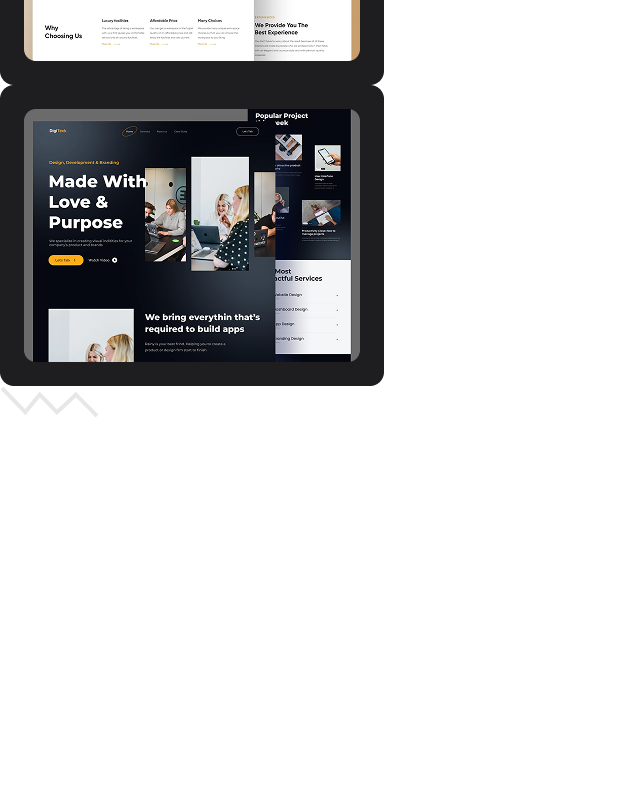
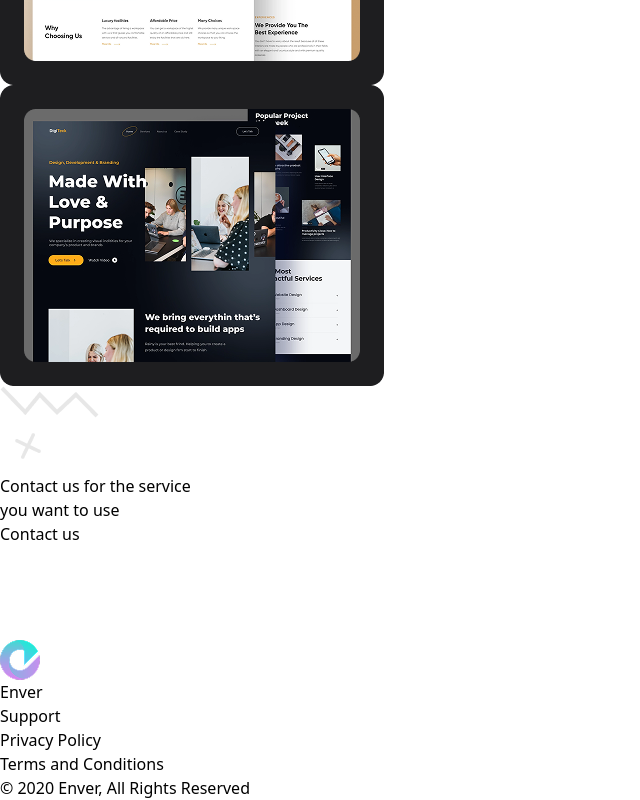
Before and after one commit to 11111Asif/build-your-awesome-project, a React (Vite) app: page / in a window 1280 px wide. Shown: the part 4974-5774 px from the top of the page, without its empty margins (0-640 px from the left). Before the commit the page ends 5392 px from the top, so only its background shows below. Built offline with nearby package versions, Linux system fonts and the light colour scheme.

Commit message:
added to fooder

```diff
--- /dev/null
+++ b/src/components/Contact/Contact.jsx
@@ -0,0 +1,17 @@
+import Add from '../../assets/add.png'
+import group29 from '../../assets/Group 162529.png'
+
+const Contact = () => {
+    return (
+        <div className="px-4 lg:px-10 bg-[#1E1E2080]">
+            <img src={Add} alt="" className='lg:ml-[1000px] ml-[300px]' />
+            <div className='lg:flex justify-center lg:py-7'>
+                <h2 className='lg:text-5xl text-3xl lg:w-[826px] h-[128px]'>Contact us for the service<br/> you want to use</h2>
+                <button className=' w-[201px] h-[60px] lg:mt-10 bg-[#5454d4]'>Contact us</button>
+            </div>
+            <img src={group29} alt="" className='w-[51px] h-[60px]' />
+        </div>
+    );
+};
+
+export default Contact;
--- /dev/null
+++ b/src/components/Footer/Footer.jsx
@@ -0,0 +1,24 @@
+import logo from '../../assets/Logo Icon 1.png'
+
+const Footer = () => {
+    return (
+        <div className="grid-cols-4 bg-base-200 space-y-6">
+            <div className="lg:flex text-center lg:justify-between py-10 px-4 lg:px-10">
+                <div className="col-span-1 flex gap-2 justify-center">
+                    <img src={logo} alt="" className='' />
+                    <h1 className='text-3xl font-bold'>Enver</h1>
+                </div>
+                <div className="col-span-2 lg:flex gap-5 mt-2">
+                    <p className=''>Support</p>
+                    <p>Privacy Policy</p>
+                    <p>Terms and Conditions</p>
+                </div>
+                <div className="col-span-1 mt-2">
+                    <p>© 2020 Enver, All Rights Reserved</p>
+                </div>
+            </div>
+        </div>
+    );
+};
+
+export default Footer;
--- a/src/components/Home/Home.jsx
+++ b/src/components/Home/Home.jsx
@@ -1,5 +1,7 @@
 import Banner from "../Banner/Banner";
 import Choice from "../Choice/Choice";
+import Contact from "../Contact/Contact";
+import Footer from "../Footer/Footer";
 import Header from "../Header/Header";
 import Portfolio from "../Portfolio/Portfolio";
 import Service from "../Service/Service";
@@ -13,6 +15,8 @@ const Home = () => {
             <Choice></Choice>
             <Service></Service>
             <Portfolio></Portfolio>
+            <Contact></Contact>
+            <Footer></Footer>
         </div>
     );
 };
--- a/src/components/Portfolio/Portfolio.jsx
+++ b/src/components/Portfolio/Portfolio.jsx
@@ -12,7 +12,7 @@ const Portfolio = () => {
             <div>
                 <div className='grid grid-cols-1 md:grid-cols-2 lg:grid-cols-3 gap-5'>
                     <img src={group8} alt="" className='' />
-                     <img src={group9} alt="" className='lg:mt-10' />
+                     <img src={group9} alt="" className='lg:mt-10 lg:block' />
                       <img src={group10} alt="" className='lg:mt-20' />
                 </div>
                 <div className='flex mt-3 gap-1 justify-center'>
```
